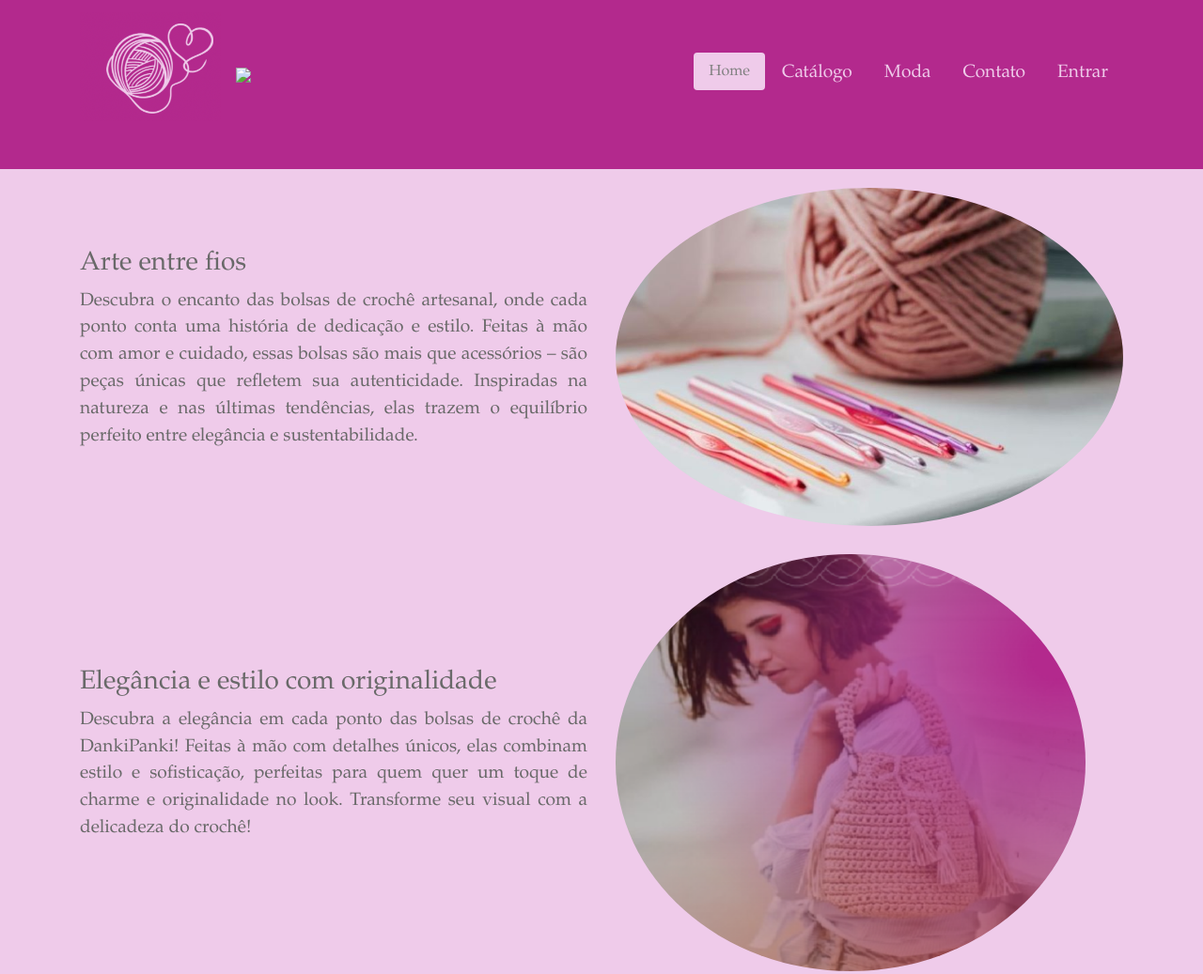
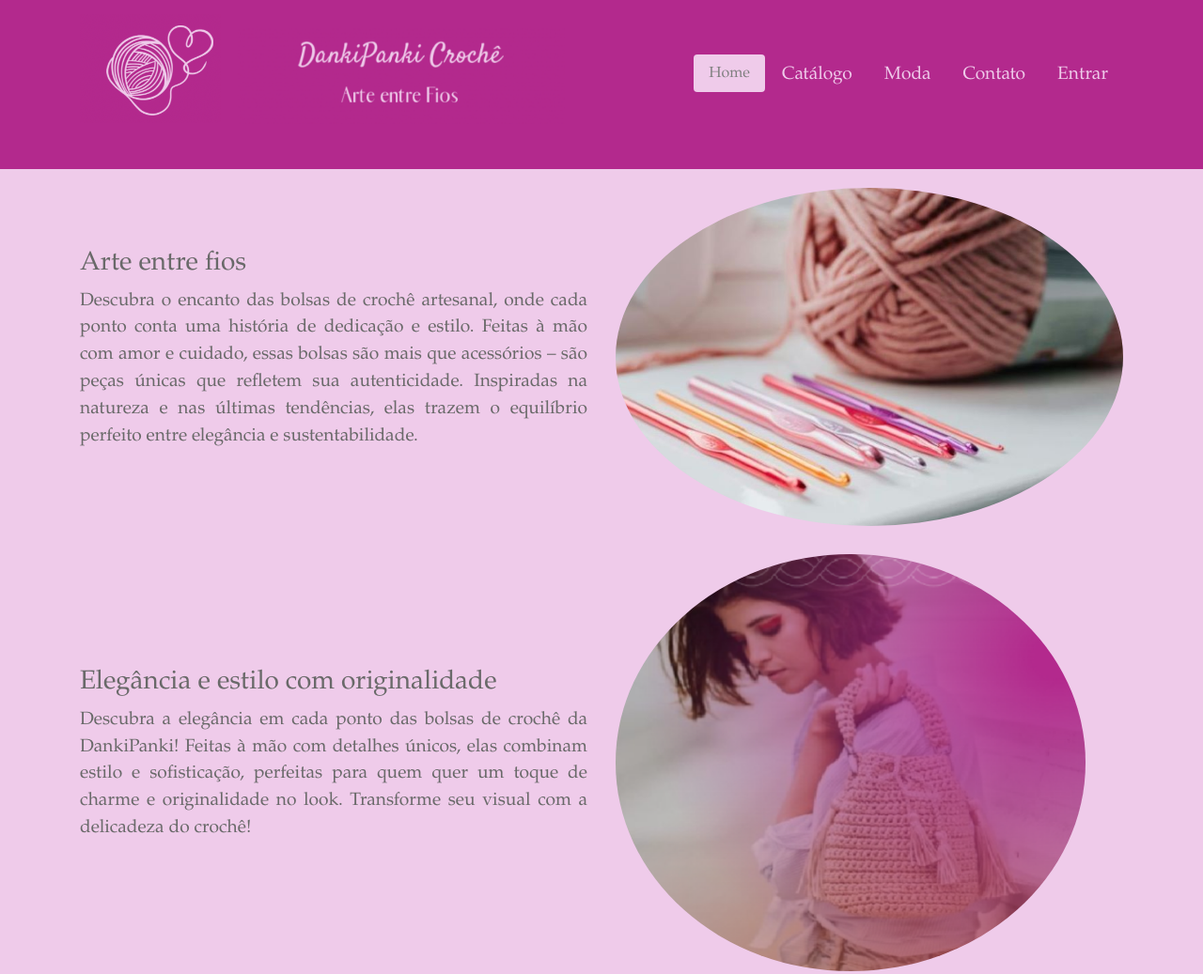
Before and after one commit to danizinharuiz/dankipanki, a plain HTML site: page index.html in a window 1280 px wide. Shown: the top 1037 px of the page at 94% size. Drawn offline with nearby package versions, Linux system fonts and the light colour scheme.

Commit message:
Update index.html

```diff
--- a/index.html
+++ b/index.html
@@ -30,7 +30,7 @@
              <img src="imagens/logo.png" class="logo" width="150">
             </a>
              <a href="Sobre.html" class="navbar-brand">
-             <img src="imagens/slogan.jpeg" class="slogan ml-auto" width="400">
+             <img src="imagens/slogan.png" class="slogan ml-auto" width="400">
              </a>
 
              <button class="navbar-toggler" data-toggle="collapse" data-target="#menu-principal">
```
